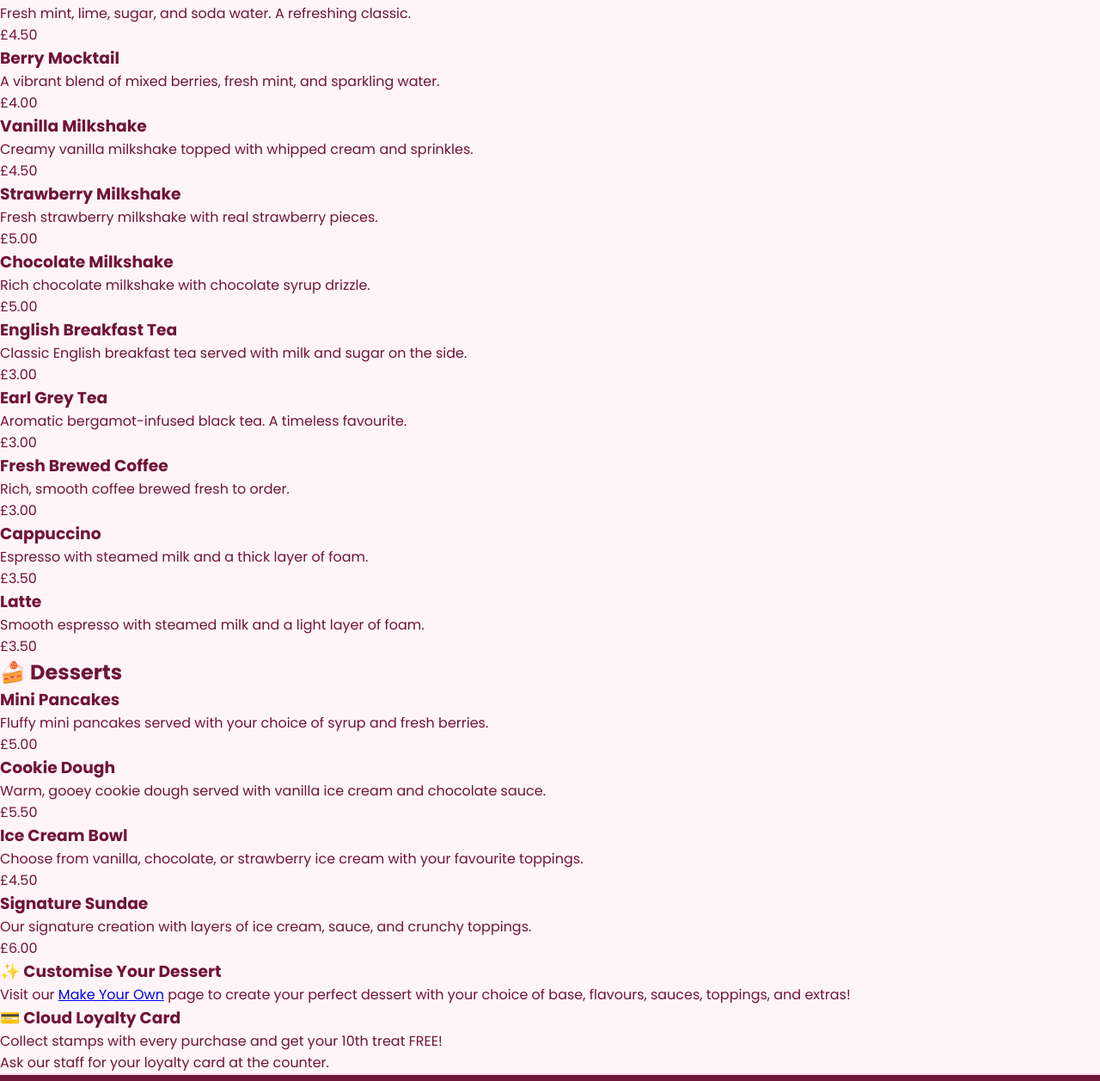
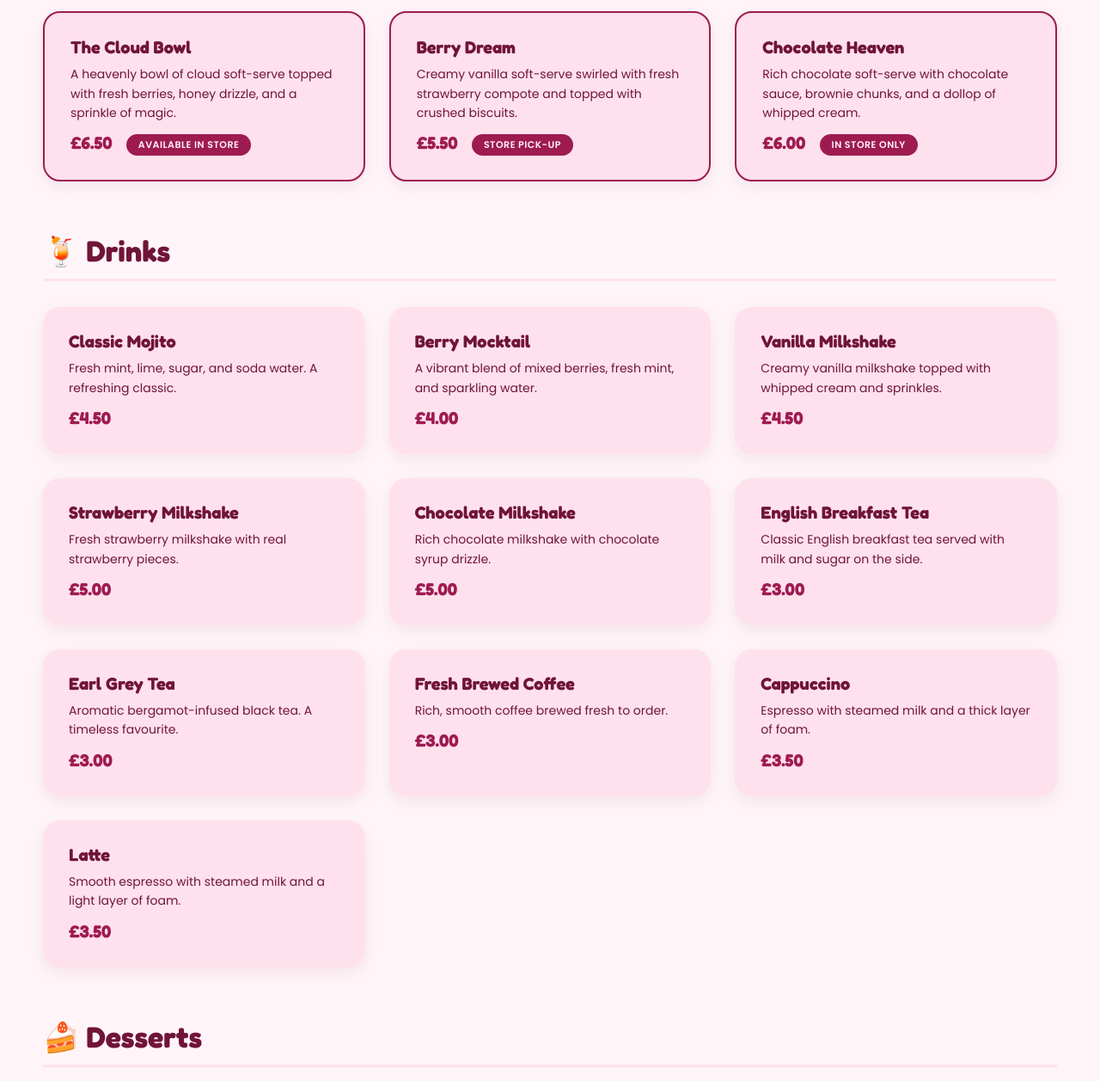
Before and after one commit to Musa6571/cloud-dessertz, a plain HTML site: page menu.html in a window 1280 px wide. Shown: the part 503-1760 px from the top of the page at 86% size. Drawn offline with Linux system fonts and the light colour scheme.

Commit message:
Update style.css

```diff
--- a/css/style.css
+++ b/css/style.css
@@ -448,6 +448,209 @@ body.dark-theme .logo-area {
     line-height: 1.3;
     transition: color 0.4s ease;
 }
+/* ============================================ */
+/* MENU PAGE STYLES                             */
+/* ============================================ */
+
+/* ---- Menu Hero ---- */
+.menu-hero {
+    max-width: 1400px;
+    margin: 0 auto 60px;
+    padding: 80px 50px 60px;
+    text-align: center;
+    background: var(--card-bg);
+    border-radius: 24px;
+    box-shadow: 0 10px 28px var(--shadow-color);
+    transition: background 0.4s ease, box-shadow 0.4s ease;
+}
+
+.menu-hero h1 {
+    font-family: 'Fredoka', sans-serif;
+    font-size: 56px;
+    color: var(--heading-color);
+    margin-bottom: 16px;
+    transition: color 0.4s ease;
+}
+
+.menu-hero p {
+    font-size: 18px;
+    color: var(--text-color);
+    line-height: 1.7;
+    transition: color 0.4s ease;
+}
+
+/* ---- Menu Sections ---- */
+.menu-section {
+    max-width: 1400px;
+    margin: 0 auto 60px;
+    padding: 0 50px;
+}
+
+.menu-section h2 {
+    font-family: 'Fredoka', sans-serif;
+    font-size: 34px;
+    color: var(--heading-color);
+    margin-bottom: 30px;
+    padding-bottom: 12px;
+    border-bottom: 3px solid var(--border-color);
+    transition: color 0.4s ease, border-color 0.4s ease;
+}
+
+/* ---- Menu Grid ---- */
+.menu-grid {
+    display: grid;
+    grid-template-columns: repeat(3, 1fr);
+    gap: 28px;
+}
+
+/* ---- Menu Item Cards ---- */
+.menu-item {
+    background: var(--card-bg);
+    padding: 28px 30px;
+    border-radius: 20px;
+    box-shadow: 0 6px 20px var(--shadow-color);
+    transition: background 0.4s ease, transform 0.3s ease, box-shadow 0.3s ease;
+    position: relative;
+}
+
+.menu-item:hover {
+    transform: translateY(-6px);
+    box-shadow: 0 14px 35px var(--shadow-color);
+}
+
+.menu-item.featured {
+    border: 2px solid var(--cta-bg);
+}
+
+.menu-item h3 {
+    font-family: 'Fredoka', sans-serif;
+    font-size: 20px;
+    color: var(--heading-color);
+    margin-bottom: 8px;
+    transition: color 0.4s ease;
+}
+
+.menu-description {
+    font-size: 14px;
+    color: var(--text-color);
+    line-height: 1.6;
+    margin-bottom: 12px;
+    transition: color 0.4s ease;
+}
+
+.menu-price {
+    display: inline-block;
+    font-family: 'Fredoka', sans-serif;
+    font-size: 20px;
+    font-weight: 700;
+    color: var(--cta-bg);
+    transition: color 0.4s ease;
+}
+
+.menu-badge {
+    display: inline-block;
+    background: var(--cta-bg);
+    color: var(--cta-text);
+    font-size: 11px;
+    font-weight: 600;
+    padding: 4px 14px;
+    border-radius: 20px;
+    margin-left: 12px;
+    vertical-align: middle;
+    text-transform: uppercase;
+    letter-spacing: 0.5px;
+}
+
+/* ---- Menu Note (Customisation) ---- */
+.menu-note {
+    max-width: 1400px;
+    margin: 0 auto 40px;
+    padding: 0 50px;
+}
+
+.note-content {
+    background: var(--card-bg);
+    padding: 35px 45px;
+    border-radius: 20px;
+    text-align: center;
+    box-shadow: 0 6px 20px var(--shadow-color);
+    transition: background 0.4s ease, box-shadow 0.4s ease;
+}
+
+.note-content h3 {
+    font-family: 'Fredoka', sans-serif;
+    font-size: 26px;
+    color: var(--heading-color);
+    margin-bottom: 10px;
+    transition: color 0.4s ease;
+}
+
+.note-content p {
+    font-size: 16px;
+    color: var(--text-color);
+    line-height: 1.7;
+    transition: color 0.4s ease;
+}
+
+.note-content a {
+    color: var(--cta-bg);
+    text-decoration: none;
+    font-weight: 600;
+    transition: color 0.3s ease;
+}
+
+.note-content a:hover {
+    color: var(--nav-hover);
+    text-decoration: underline;
+}
+
+/* ---- Loyalty Card ---- */
+.loyalty-card {
+    max-width: 1400px;
+    margin: 0 auto 80px;
+    padding: 0 50px;
+}
+
+.loyalty-content {
+    background: linear-gradient(135deg, var(--cta-bg), var(--heading-color));
+    padding: 40px 50px;
+    border-radius: 24px;
+    text-align: center;
+    transition: background 0.4s ease;
+}
+
+.loyalty-content h3 {
+    font-family: 'Fredoka', sans-serif;
+    font-size: 30px;
+    color: #FFF5F9;
+    margin-bottom: 10px;
+}
+
+.loyalty-content p {
+    font-size: 17px;
+    color: #FFF5F9;
+    line-height: 1.6;
+    opacity: 0.95;
+}
+
+.loyalty-note {
+    font-size: 14px !important;
+    opacity: 0.8 !important;
+    margin-top: 6px;
+}
+
+/* ---- Menu Responsive ---- */
+@media (max-width: 1100px) {
+    .menu-grid {
+        grid-template-columns: repeat(2, 1fr);
+    }
+}
+
+@media (max-width: 768px) {
+    .menu-grid {
+        grid-template-columns: 1fr;
+    }
+}
 
 /* ============================================ */
 /* FOOTER                                       */
```
